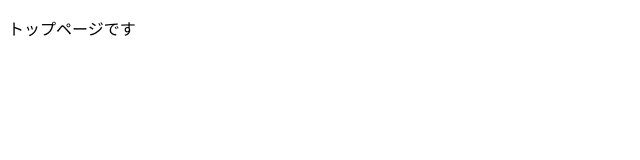
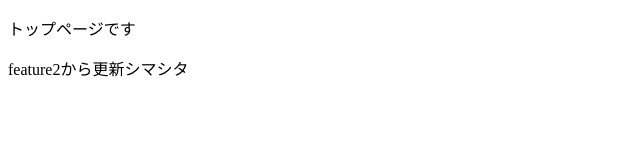
Before and after one commit to hanako820/hanako, a plain HTML site: page index.html in a window 1280 px wide. Shown: the whole page, without its empty margins (0-640 px from the left). Drawn offline with Linux system fonts and the light colour scheme.

Commit message:
[Mod] index.html by f2

```diff
--- a/index.html
+++ b/index.html
@@ -8,5 +8,6 @@
 
 	<body>
 		<p>トップページです</p>
+		<p>feature2から更新シマシタ</p>
 	</body>
 </html>
```
